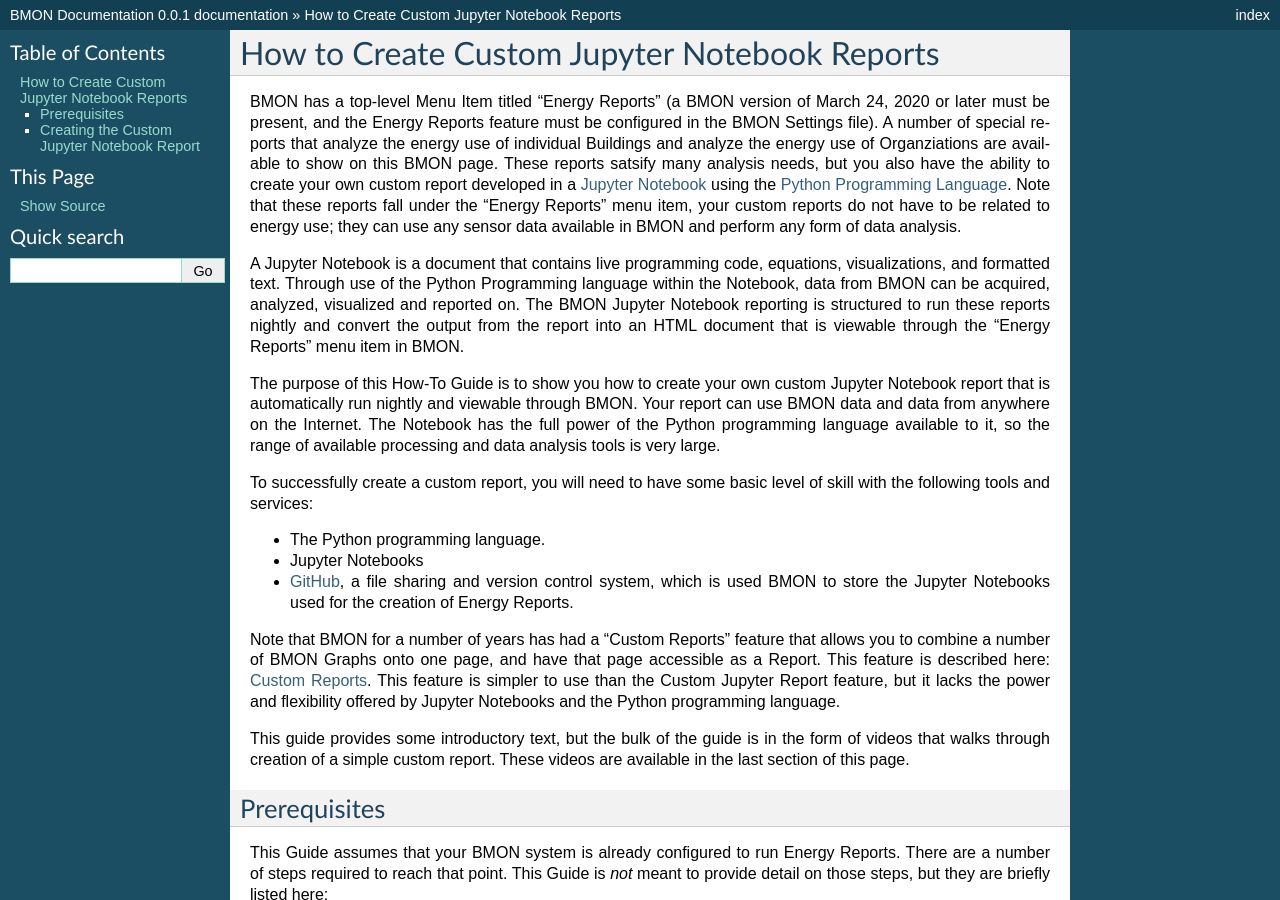
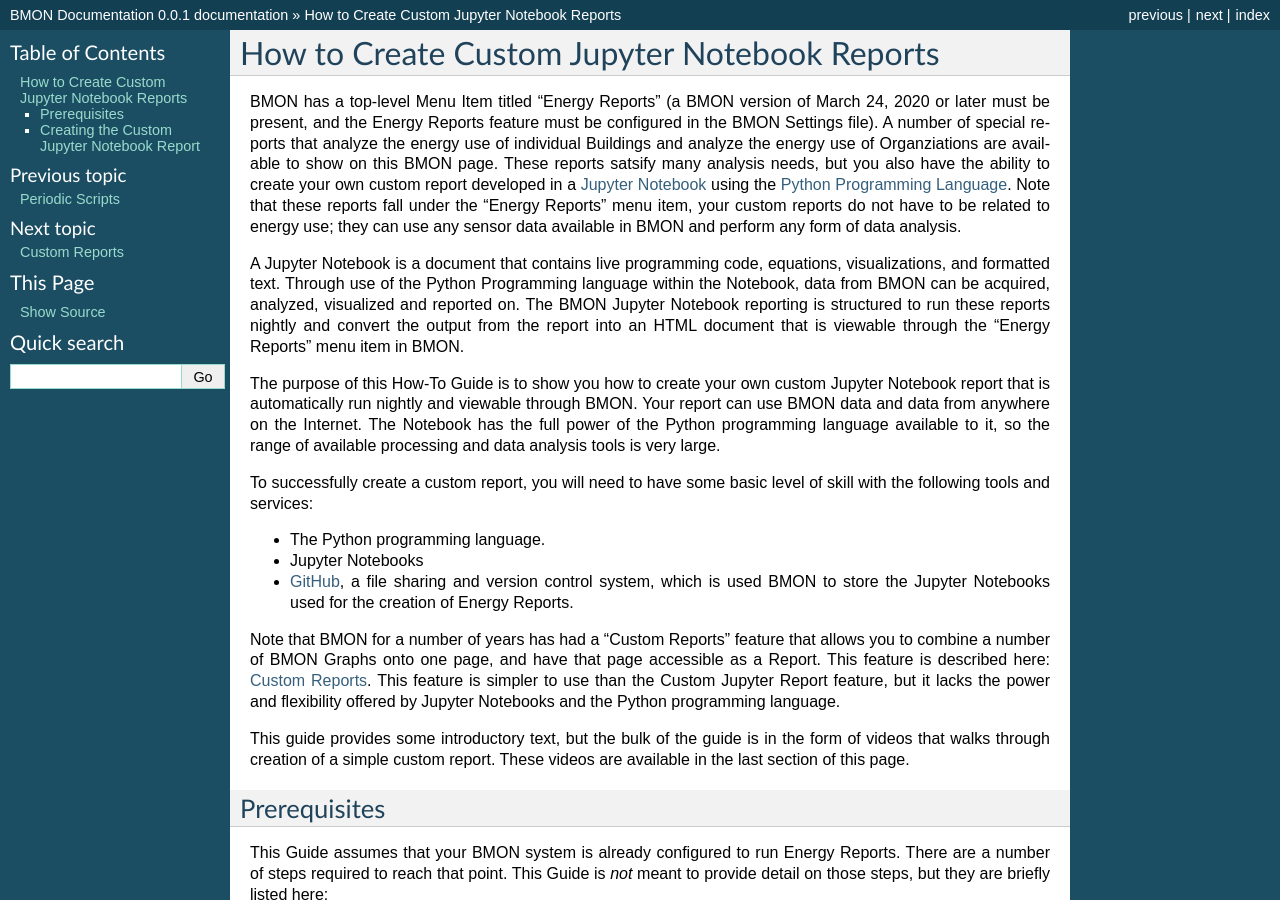
Before and after one commit to alanmitchell/bmon, a Sphinx documentation site: the page built from docs/source/custom-jupyter-notebook-reports.rst, in a window 1280 px wide and 900 px high. Built offline with Sphinx 7.4.7, drawn with Linux system fonts in a browser that asks for light colours.

Commit message:
New video link for Custom Jupyter Report How-To, and added to Index.

```diff
--- a/docs/source/custom-jupyter-notebook-reports.rst
+++ b/docs/source/custom-jupyter-notebook-reports.rst
@@ -85,7 +85,7 @@
 .. raw:: html
 
     <div style="position: relative; padding-bottom: 56.25%; height: 0; overflow: hidden; max-width: 100%; height: auto;">
-        <iframe src="https://youtu.be/akhXB7Mdyw0" frameborder="0" allowfullscreen style="position: absolute; top: 0; left: 0; width: 100%; height: 100%;"></iframe>
+        <iframe src="https://youtu.be/NeeG9_4Pxl8" frameborder="0" allowfullscreen style="position: absolute; top: 0; left: 0; width: 100%; height: 100%;"></iframe>
     </div>
 
 This next video walks through creation of an actual Jupyter Notebook report.  Please not some of the reference
--- a/docs/source/index.rst
+++ b/docs/source/index.rst
@@ -86,10 +86,11 @@
    multi-building-charts
    sensor-alerts
    creating-a-dashboard
-   custom-reports
    transform-expressions
    calculated-fields
    periodic-scripts
+   custom-jupyter-notebook-reports
+   custom-reports
    archiving-and-analyzing-data-from-the-system
    system-performance-with-high-loading
    using-csv-transfer
```
